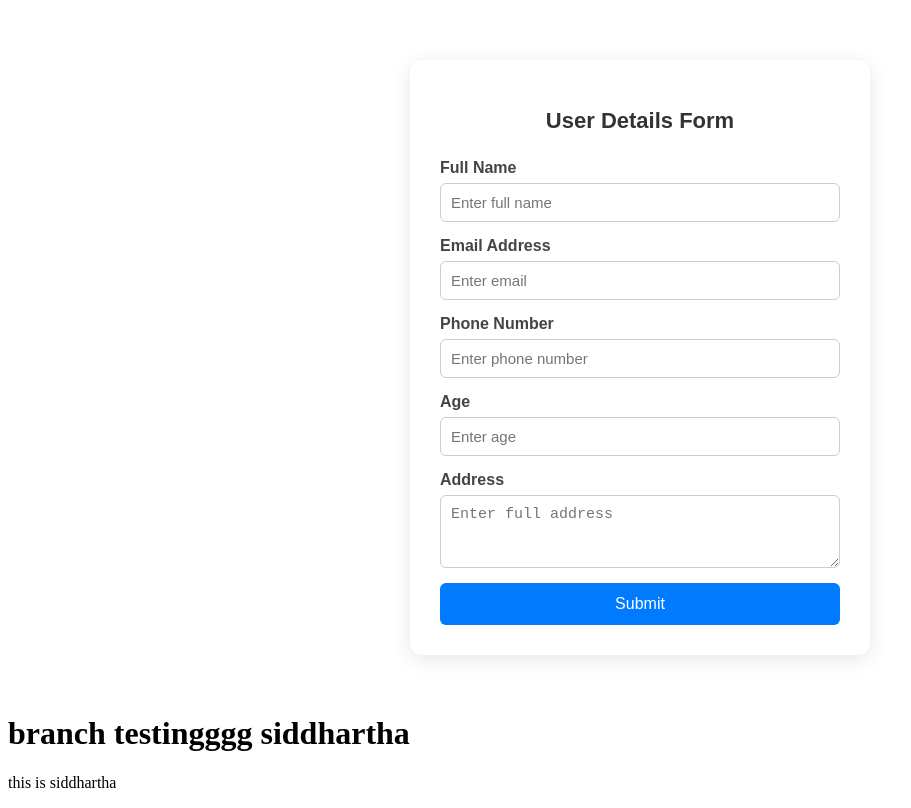
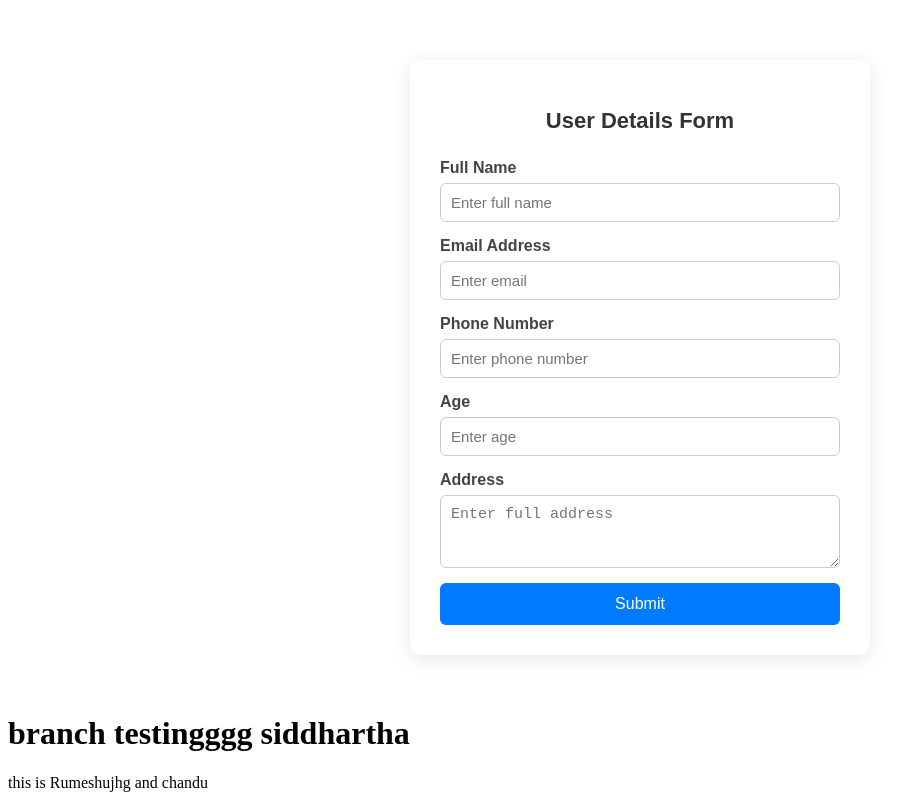
Before and after one commit to Rumesh36/Github-Basics, a React app: page / in a window 1280 px wide. Shown: the whole page, without its empty margins (0-911 px from the left). Built offline with nearby package versions, Linux system fonts and the light colour scheme; the HTML template or start-up script is replaced by a standard one.

Commit message:
chnaged para

```diff
--- a/src/Pages/Home.jsx
+++ b/src/Pages/Home.jsx
@@ -5,7 +5,8 @@ const Home = () => {
   <>
 
   <h1>branch testingggg siddhartha</h1>
-  <p>this is siddhartha</p>
+  <p>this is Rumeshujhg and chandu </p>
+
   </>
   )
 }
```
